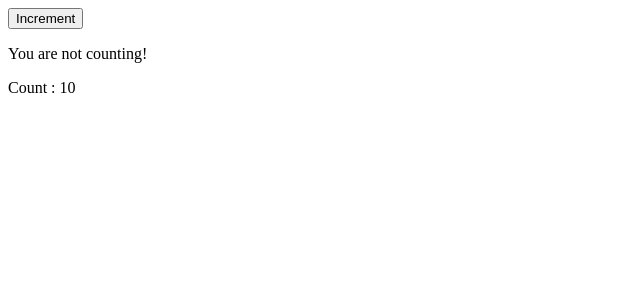
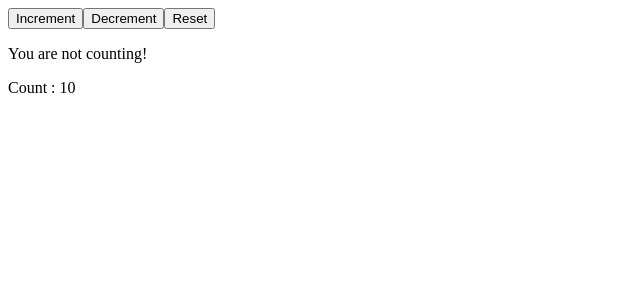
Before and after one commit to bipon68/react-practice, a React (Vite) app: page / in a window 1280 px wide. Shown: the top 300 px of the page, without its empty margins (0-640 px from the left). Built offline with nearby package versions, Linux system fonts and the light colour scheme.

Commit message:
passing value with event Reference

```diff
--- a/src/components/Counter.js
+++ b/src/components/Counter.js
@@ -7,6 +7,9 @@ class Counter extends Component {
           count: this.props.count,
           counting: false
         }
+        // this.handleIncrement = this.handleIncrement.bind(this)
+        this.handleDecrement = this.handleDecrement.bind(this)
+        this.handleReset = this.handleReset.bind(this)
         // this.makeTimer()
         // console.log(this.state)
       }
@@ -19,25 +22,28 @@ class Counter extends Component {
       //   }, 1000);
       // }
 
-      handleIncrement = () => {
+      handleIncrement = (number) => {
         console.log(this)
+        this.setState((prevState) => ({
+            count: prevState.count + number
+        }))
         // changing state or update state based on existing state
         // this.setState({
         //   count: this.state.count + 1,
         //   counting: true
         // })
         // if any setState update or change depend on other setState
-        this.setState((prevState) => ({
-          count: prevState.count + 1,
-          counting: true
-        }))
-        this.setState((prevState) => ({
-          count: prevState.count + 1,
+        // this.setState((prevState) => ({
+        //   count: prevState.count + 1,
+        //   counting: true
+        // }))
+        // this.setState((prevState) => ({
+        //   count: prevState.count + 1,
 
-        }))
-        this.setState((prevState) => ({
-          count: prevState.count + 1,
-        }))
+        // }))
+        // this.setState((prevState) => ({
+        //   count: prevState.count + 1,
+        // }))
         // this.setState((prevState) => {
         //   return{
         //     count: prevState.count + 1,
@@ -45,6 +51,18 @@ class Counter extends Component {
         //   }
         // })
       }
+      handleDecrement = () => {
+          this.setState((prevState) => ({
+            count: prevState.count - 1
+          }))
+      }
+
+      handleReset(){
+        this.setState({
+            count: 0
+        })
+      }
+
       render() {
         // let counted;
         // if(this.state.counting ){
@@ -54,7 +72,9 @@ class Counter extends Component {
         // }
         return (
           <div>
-            <button onClick={this.handleIncrement}>Increment</button>
+            <button onClick={this.handleIncrement.bind(this, 5)}>Increment</button>
+            <button onClick={this.handleDecrement}>Decrement</button>
+            <button onClick={this.handleReset}>Reset</button>
             <p>{this.state.counting ? 'You are counting. Hurry': 'You are not counting!'}</p>
              <p>Count : {this.state.count}</p>
           </div>
```
